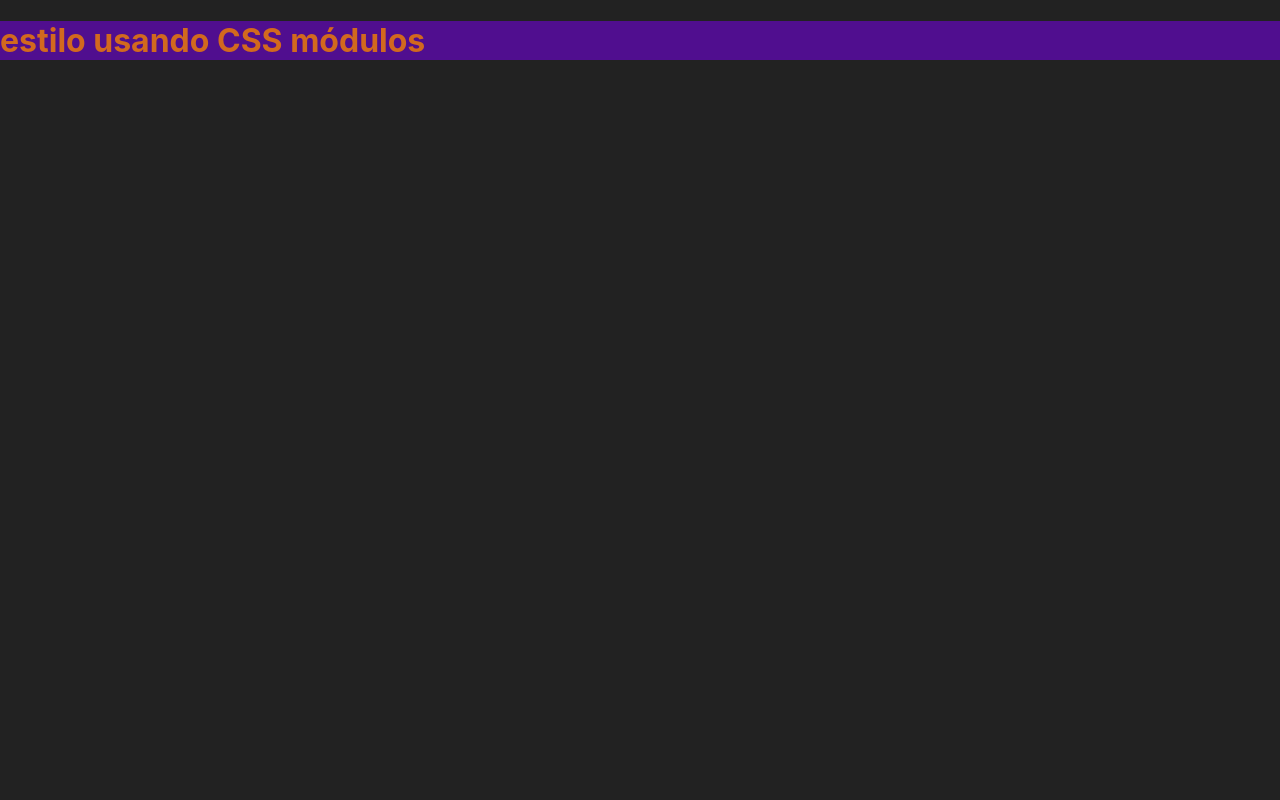
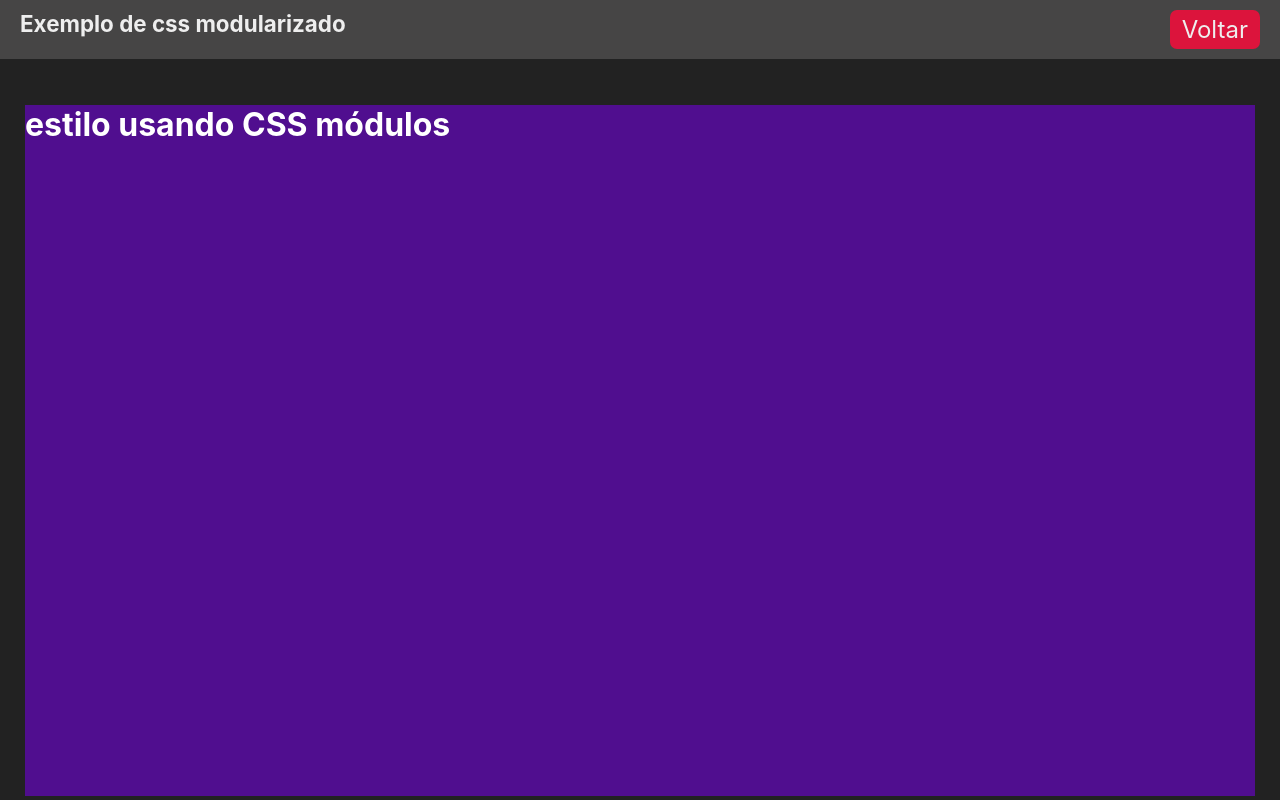
Before and after one commit to plinioaraujo/curso-react, a Next.js app in the folder aulao_nextjs/fundamentos/: page /estiloso in a window 1280 px wide. Built offline with nearby package versions, Linux system fonts and the light colour scheme.

Commit message:
Curso React JS - Usando Componente Propriedades/Navegacao/Layout

```diff
--- /dev/null
+++ b/aulao_nextjs/fundamentos/src/components/Layout.jsx
@@ -0,0 +1,18 @@
+import styles from "../styles/Layout.module.css";
+import Link from "next/link";
+
+const Layout = (props) => {
+  return (
+    <>
+      <div className={styles.layout}>
+        <div className={styles.cabecalho}>
+            <h1>{props.titulo ?? 'Mais um exemplo'}</h1>
+          <Link href="/">Voltar</Link>
+        </div>
+        <div className={styles.conteudo}>{props.children}</div>
+      </div>
+    </>
+  );
+};
+
+export default Layout;
--- a/aulao_nextjs/fundamentos/src/pages/estiloso.jsx
+++ b/aulao_nextjs/fundamentos/src/pages/estiloso.jsx
@@ -1,10 +1,16 @@
-import Styles from '../styles/Estiloso.module.css'
+import Styles from "../styles/Estiloso.module.css";
+import Link from "next/link";
+import Layout from "../components/Layout";
+
 function Estiloso() {
   return (
     <>
+      <Layout titulo="Exemplo de css modularizado">
         <div className={Styles.roxo}>
-                <h1 >estilo usando CSS módulos</h1>
+
+          <h1>estilo usando CSS módulos</h1>
         </div>
+      </Layout>
     </>
   );
 }
--- a/aulao_nextjs/fundamentos/src/styles/Estiloso.module.css
+++ b/aulao_nextjs/fundamentos/src/styles/Estiloso.module.css
@@ -1,8 +1,9 @@
 .roxo{
+    height: 100%;
     background-color: #500e8f;
     color: #eee;
 }
 
 .roxo h1{
-    color: chocolate;
+    color: #ffffff;
 }
--- /dev/null
+++ b/aulao_nextjs/fundamentos/src/styles/Layout.module.css
@@ -0,0 +1,33 @@
+.layout{
+    height: 100vh;
+
+    display: flex;
+    flex-direction: column;
+
+}
+
+.cabecalho{
+    display: flex;
+    justify-content: space-between;
+    padding: 10px 20px;
+    background-color: rgb(70, 69, 69);
+
+}
+
+.cabecalho h1{
+    margin: 0;
+    font-size: 1.4rem;
+
+}
+
+.cabecalho a{
+    background-color: crimson;
+    padding: 5px 12px;
+    border-radius: 7px;
+    font-size: 1.5rem;
+}
+
+.conteudo {
+    padding: 25px;
+    height: 100%;
+}
```
Also changed, not shown: aulao_nextjs/fundamentos/src/components/Cabecalho.jsx (added, +12 -0 lines), aulao_nextjs/fundamentos/src/pages/app.jsx (added, +12 -0 lines), aulao_nextjs/fundamentos/src/pages/index.jsx (+5 -2 lines). Lines whose indentation alone changed are shown as unchanged.
